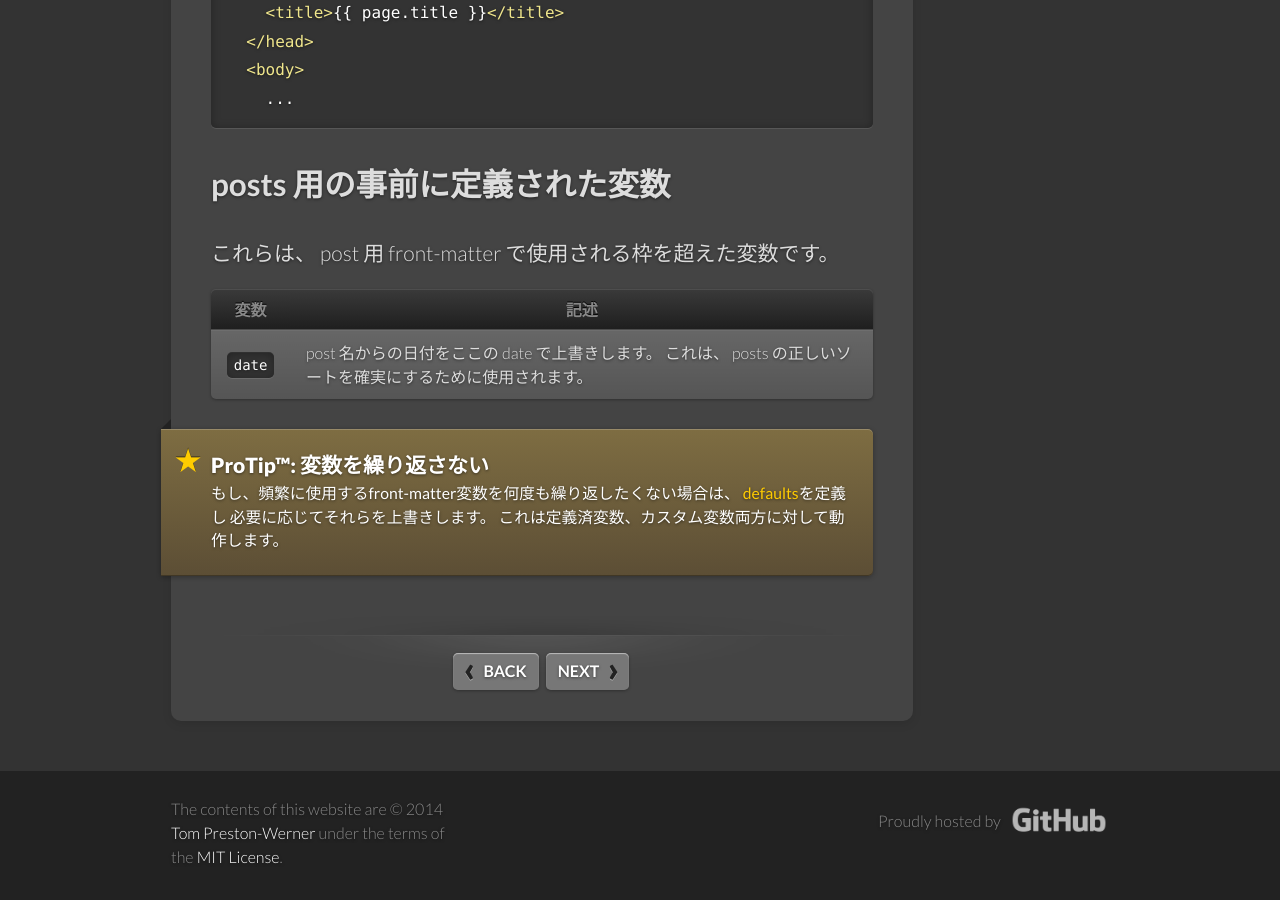
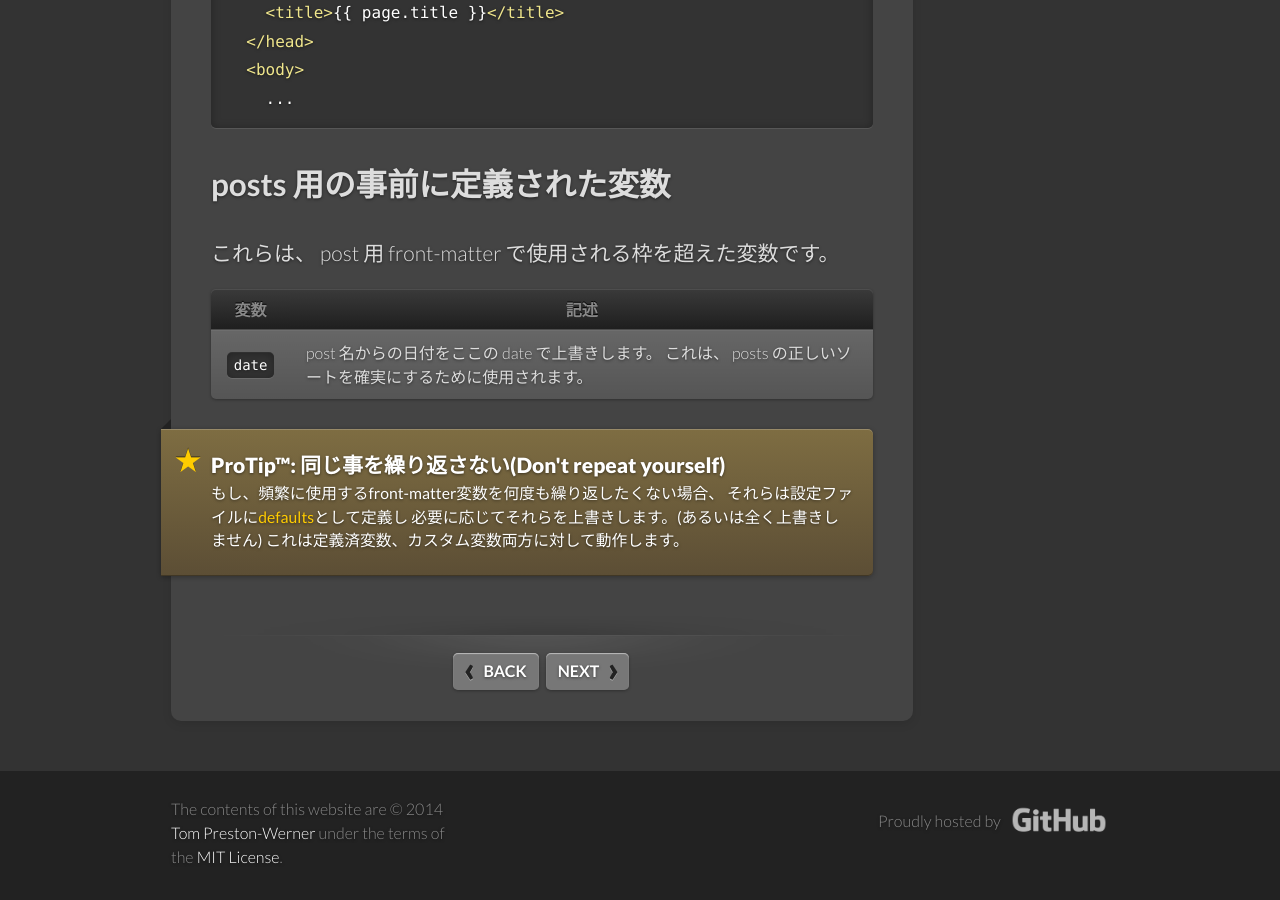
Before and after one commit to jekyllrb-ja/jekyllrb-ja.github.io, a Jekyll site: the page built from _docs/frontmatter.md, in a window 1280 px wide and 900 px high, scrolled down 2206 px. Built offline with Jekyll 4.4.1, drawn with Linux system fonts in a browser that asks for light colours; nearby versions of some CDN libraries; comment, search, counter and statistics services are not loaded.

Commit message:
タイトルを日英併記、not at allを反映、defaultsについての補足を追加

```diff
--- a/_docs/frontmatter.md
+++ b/_docs/frontmatter.md
@@ -391,11 +391,11 @@ These are available out-of-the-box to be used in the front-matter for a post.
 -->
 
 <div class="note">
-  <h5>ProTip™: 変数を繰り返さない</h5>
+  <h5>ProTip™: 同じ事を繰り返さない(Don't repeat yourself)</h5>
   <p>
-     もし、頻繁に使用するfront-matter変数を何度も繰り返したくない場合は、
-     <a href="../configuration/#frontmatter-defaults" title="frontmatter defaults">defaults</a>を定義し
-     必要に応じてそれらを上書きします。
+     もし、頻繁に使用するfront-matter変数を何度も繰り返したくない場合、
+     それらは設定ファイルに<a href="../configuration/#frontmatter-defaults" title="frontmatter defaults">defaults</a>として定義し
+     必要に応じてそれらを上書きします。(あるいは全く上書きしません)
      これは定義済変数、カスタム変数両方に対して動作します。
   </p>
 </div>
```
